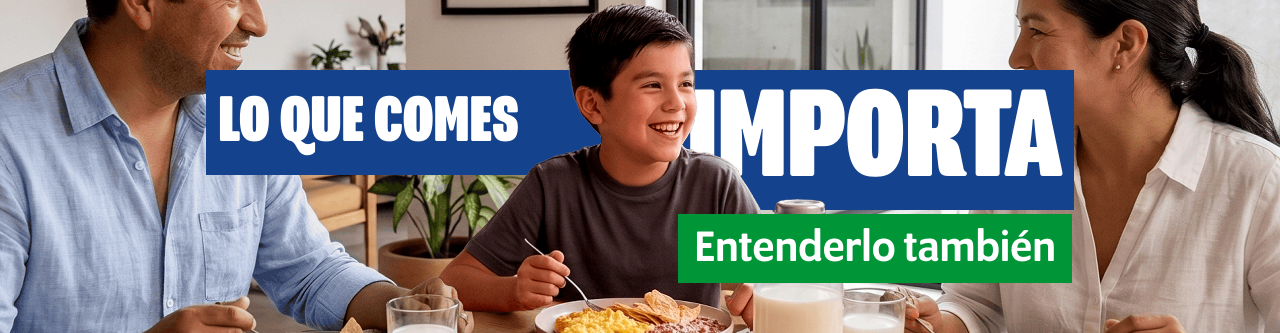
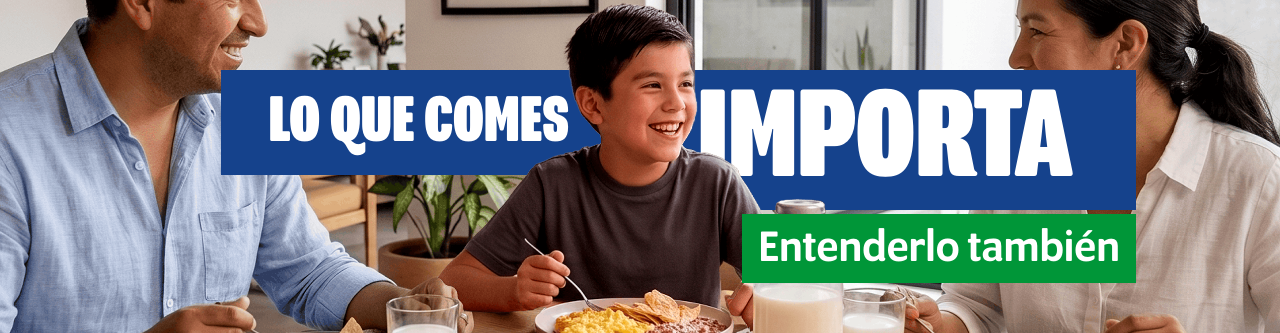
Before and after one commit to TheMarL0n/inl_lala, a Next.js app: page / in a window 1280 px wide. Shown: the part 264-597 px from the top of the page. Built offline with nearby package versions, Linux system fonts and the light colour scheme; no server answers.

Commit message:
correccion header

```diff
--- a/app/components/HomeJumbotron.js
+++ b/app/components/HomeJumbotron.js
@@ -64,18 +64,18 @@ const HomeJumbotron = () => {
         />
       </motion.div>
 
-      <div className="relative z-10 w-full px-4 sm:w-auto max-w-6xl mx-auto space-y-40 sm:space-y-4 mt-40 sm:mt-20">
+      <div className="relative z-10 w-full px-4 sm:w-5xl mx-auto space-y-40 sm:space-y-4 mt-40 sm:mt-20">
         <motion.h1
           style={{ y: textY }}
-          className="text-white text-[43px] sm:text-[70px] font-black uppercase flex flex-col sm:flex-row items-start sm:justify-end text-right"
+          className="text-white text-[43px] sm:text-[70px] font-black uppercase flex flex-col sm:flex-row items-start sm:justify-end"
         >
-          <span className="bg-[#15428C] sm:pr-8 px-3">Lo que comes</span>
-          <span className="text-[73px] leading-[80px] sm:text-[135px] sm:leading-[140px] sm:pl-34 ml-auto sm:ml-0 bg-[#15428C] px-3">
+          <span className="bg-[#15428C] sm:pr-4 sm:pl-12 px-3">Lo que comes</span>
+          <span className="text-[73px] sm:pr-16 sm:pl-28 px-3 leading-[80px] sm:text-[135px] sm:leading-[140px] ml-auto sm:ml-0 bg-[#15428C]">
             importa
           </span>
         </motion.h1>
       </div>
-      <div className="relative z-30 w-full px-4 sm:w-4xl mx-auto space-y-40 sm:space-y-4 sm:mt-1">
+      <div className="relative z-30 w-full px-4 sm:w-5xl mx-auto space-y-40 sm:space-y-4 sm:mt-1">
         <h2 className="px-4 bg-[#009638] text-[36px] sm:text-[46px] text-white font-medium w-fit mr-auto ml-auto sm:mr-0">
           Entenderlo también
         </h2>
```
